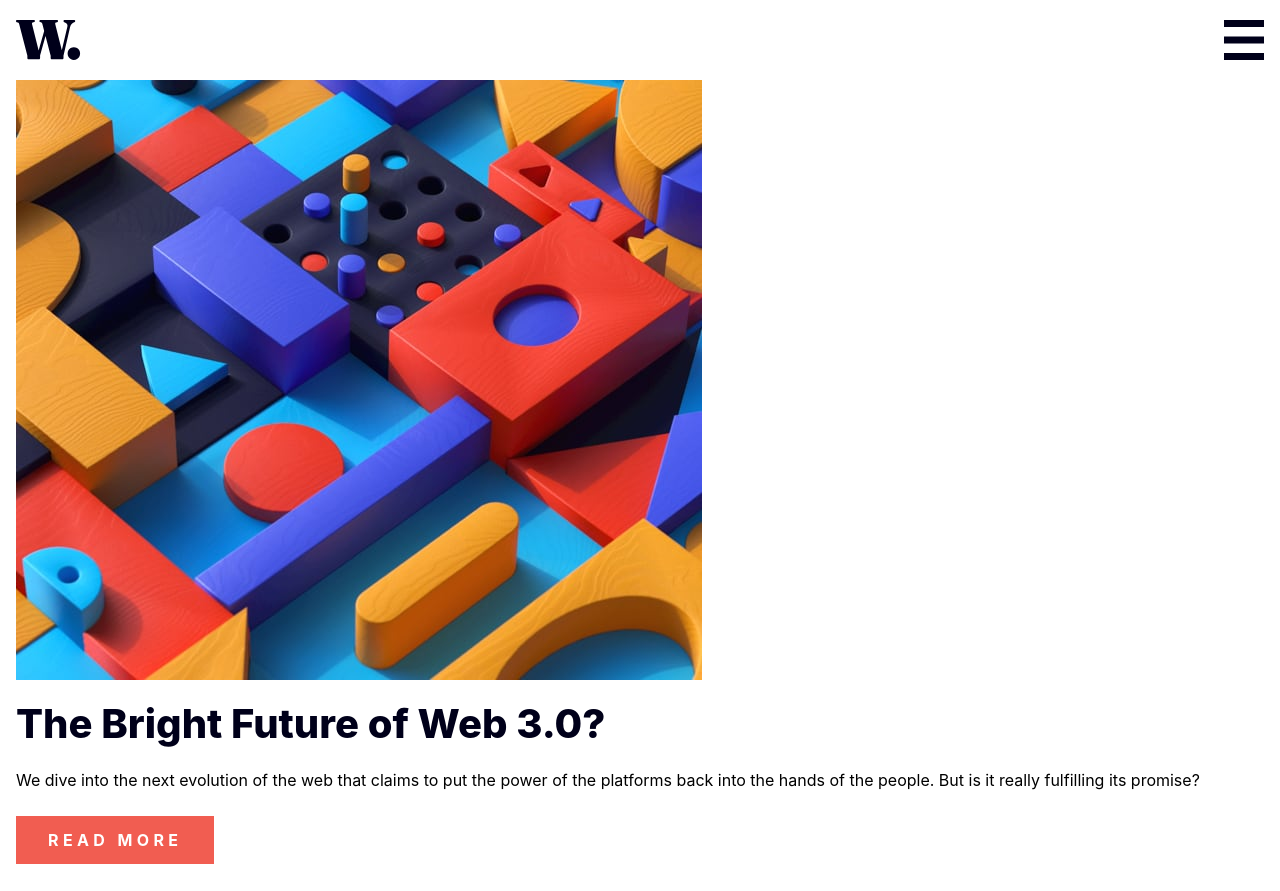
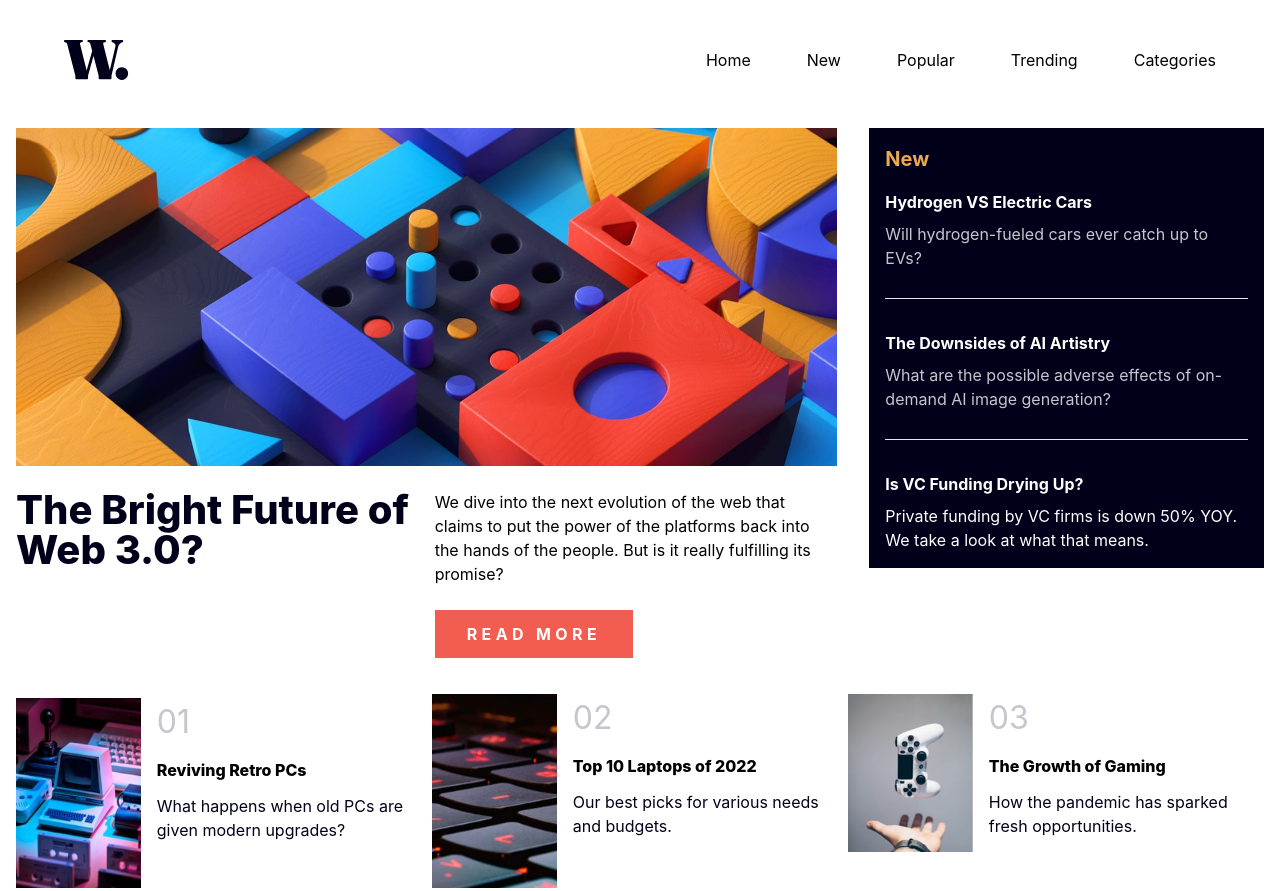
Before and after one commit to Axel-Fiestas/NewsHomepageSolution, a website: page public/index.html in a window 1280 px wide. Shown: the top 891 px of the page. Drawn offline with Linux system fonts and the light colour scheme.

Commit message:
Version Desktop Done

```diff
--- a/public/index.html
+++ b/public/index.html
@@ -13,16 +13,16 @@
 </head>
 <body class="font-inter">
 
-    <header class="fixed w-full bg-white py-5 px-4 flex justify-between ">
+    <header class="fixed w-full bg-white py-5 px-4 flex justify-between lg:py-10 lg:px-16 ">
 
-        <nav class="flex justify-between items-center list-none">
+        <nav class="flex justify-between items-center list-none w-full">
 
             <h1>
                 <a href="index.html"><img src="images/logo.svg" alt="logo"></a>
             </h1>
 
             <!--Desktop-->
-            <ul class="hidden">
+            <ul class="hidden lg:flex lg:gap-x-14" >
                 <li>
                     <a>Home</a>
                 </li>
@@ -53,33 +53,48 @@
             </aside>
         </nav>
 
-        <img id="menuOpen" src="images/icon-menu.svg" alt="Menu"">
+        <img class="lg:hidden" id="menuOpen" src="images/icon-menu.svg" alt="Menu"">
 
     </header>
 
-    <main class="pt-20">
+    <main class="pt-20 lg:pt-32 lg:grid lg:grid-cols-3 lg:grid-rows-[auto_auto] lg:container lg:mx-auto">
 
-        <section class="px-4">
+        <section class="px-4 lg:grid lg:col-start-1 lg:col-end-3">
 
-            <img src="images/image-web-3-mobile.jpg">
+            <picture class="w-full">
 
-            <div class="mt-6 ">
+                <source media="(min-width: 1024px)" srcset="images/image-web-3-desktop.jpg">
+
+                <img class="w-full" src="images/image-web-3-mobile.jpg">
+
+            </picture>
+
+
+
+            <div class="mt-6 lg:grid lg:grid-cols-2 lg:gap-4">
+
                 <h1 class="text-darkBlue text-[40px] font-extrabold leading-10">The Bright Future of Web 3.0?</h1>
-                <p class="mt-6">
-                We dive into the next evolution of the web
-                 that claims to put the power of the platforms
-                  back into the hands of the people. But is it
-                  really fulfilling its promise?
-                </p>
+
+                <div>
+                    <p class="mt-6 lg:mt-0">
+                        We dive into the next evolution of the web
+                         that claims to put the power of the platforms
+                          back into the hands of the people. But is it
+                          really fulfilling its promise?
+                    </p>
+                    <button class="text-white mt-6 bg-lightVermillion px-8 py-3 block uppercase tracking-[4.38px] font-bold">Read More</button>
+
+                </div>
+
             </div>
 
-            <button class="text-white mt-6 bg-lightVermillion px-8 py-3 block uppercase tracking-[4.38px] font-bold">Read More</button>
+
 
         </section>
 
 
         <!--New section-->
-        <section class="px-4 mt-20">
+        <section class="px-4 mt-20 lg:mt-0">
 
             <div class=" bg-darkBlue px-4 py-4">
 
@@ -107,7 +122,7 @@
         </section>
 
          <!--New section-->
-         <section class="px-4">
+         <section class="px-4 lg:grid lg:grid-cols-3 lg:col-start-1 lg:col-end-4">
 
             <div class="grid grid-cols-[30%_1fr] gap-x-4 mt-10">
 
```
Also changed, not shown: public/css/styles.css.
